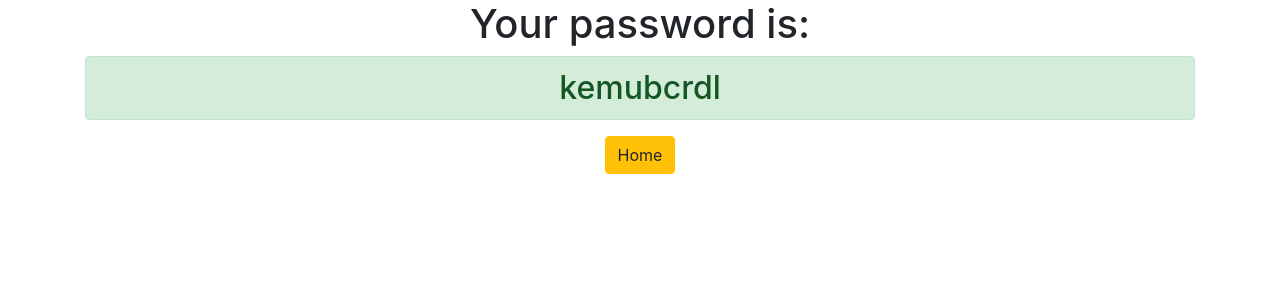
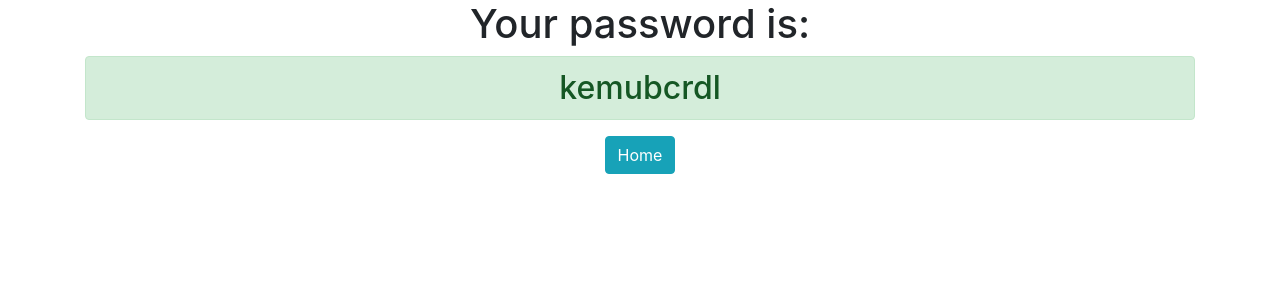
Before and after one commit to furyblack/django-password-generator, a Django app: page /password in a window 1280 px wide. Shown: the top 300 px of the page. Run offline with Django 4.2, Linux system fonts and the light colour scheme.

Commit message:
I made some tweaks

```diff
--- a/generator/templates/generator/password.html
+++ b/generator/templates/generator/password.html
@@ -4,5 +4,5 @@
 
 <h1>Your password is:</h1>
 <h2 class="alert alert-success">{{ password }}</h2>
-<a href="{% url 'home' %}" class="btn btn-WARNING">Home</a>
+<a href="{% url 'home' %}" class="btn btn-info">Home</a>
 </div>
--- a/password_generator/settings.py
+++ b/password_generator/settings.py
@@ -20,7 +20,7 @@ BASE_DIR = Path(__file__).resolve().parent.parent
 # See https://docs.djangoproject.com/en/4.0/howto/deployment/checklist/
 
 # SECURITY WARNING: keep the secret key used in production secret!
-SECRET_KEY = 'django-insecure-jepu1$f9pc*-$_=r88y-_6_$*2vtd=%0spg3zt28#v+nr%$3of'
+SECRET_KEY = 'django-insecure-jepu1$f9pc*-$_=r88y-_6_$*2vtd=%23476765%&%0spg3zt28#v+nr%$3of'
 
 # SECURITY WARNING: don't run with debug turned on in production!
 DEBUG = True
```
